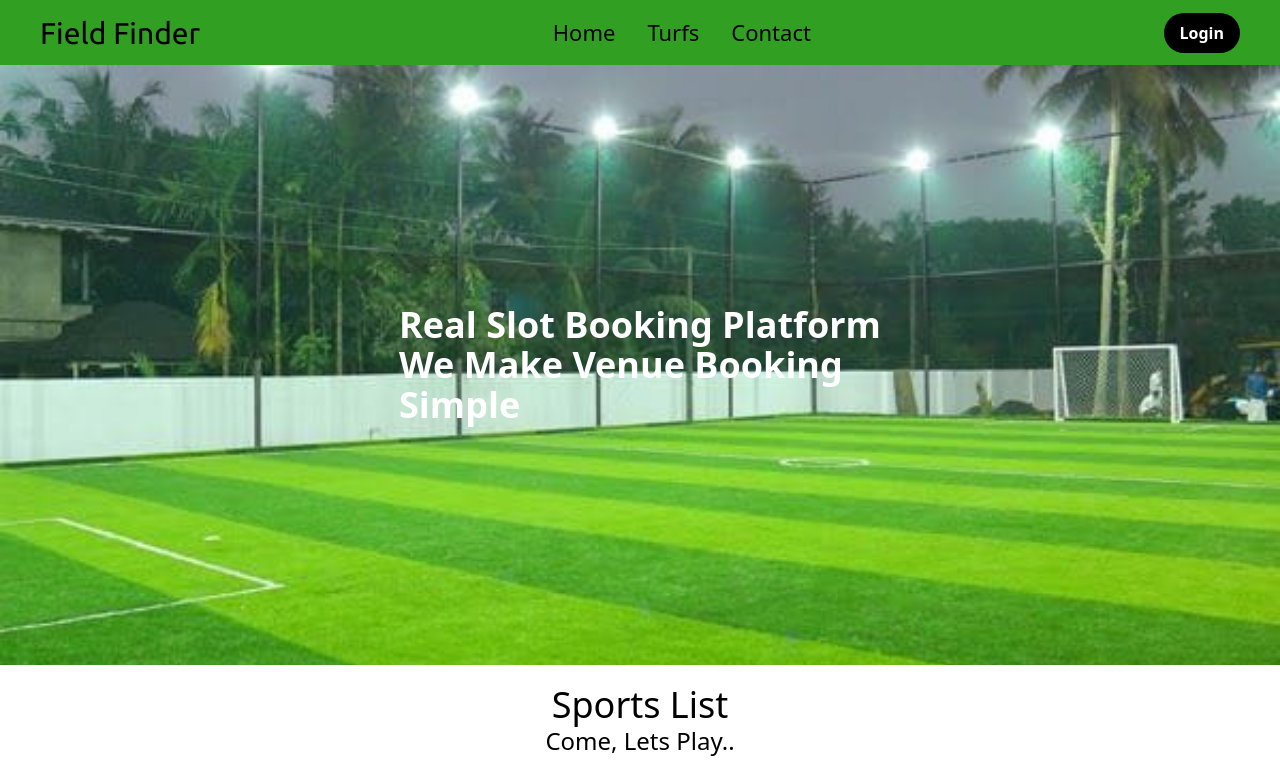
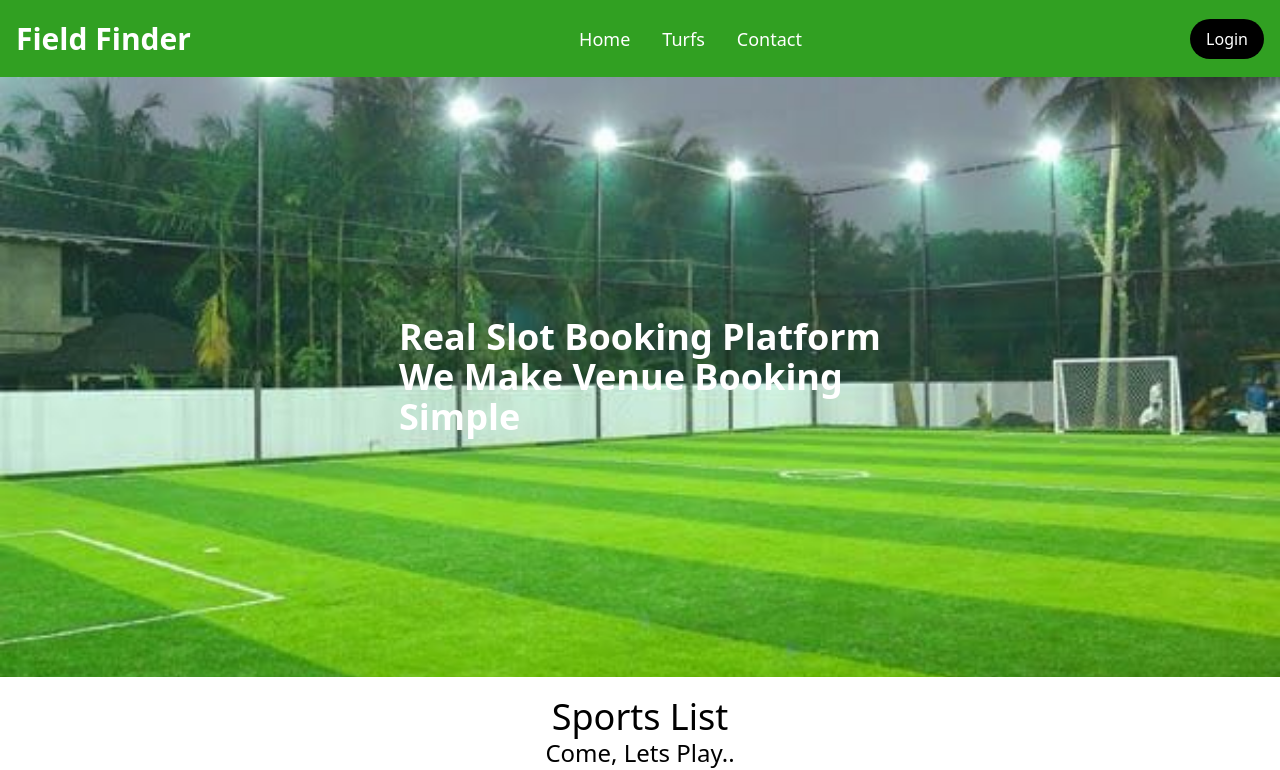
Before and after one commit to joshilalit7433/playit, a React (Create React App) app in the folder client/: page / in a window 1280 px wide. Shown: the top 770 px of the page. Built offline with nearby package versions, Linux system fonts and the light colour scheme.

Commit message:
added responsiveness in the navbar

```diff
--- a/client/src/components/Navbar.jsx
+++ b/client/src/components/Navbar.jsx
@@ -1,15 +1,16 @@
 import { useState } from "react";
-import { Link, useLocation, useNavigate } from "react-router-dom";
+import { Link, useLocation } from "react-router-dom";
 import Close from "./Close";
 import Menu from "./Menu";
-import { useSelector, useDispatch } from "react-redux";
-import { Popover, PopoverContent, PopoverTrigger } from "@radix-ui/react-popover";
-// import { logout } from "../store/authSlice"; // Import your logout action
+import { useSelector } from "react-redux";
+import {
+  Popover,
+  PopoverTrigger,
+  PopoverContent,
+} from "@radix-ui/react-popover";
 
 export default function Navbar() {
   const { user } = useSelector((store) => store.auth);
-  const dispatch = useDispatch();
-  const navigate = useNavigate();
   const location = useLocation();
 
   const isLoginOrSignupPage =
@@ -27,72 +28,60 @@ export default function Navbar() {
     setBtn(!btn);
   };
 
-  // const handleLogout = () => {
-  //   // Dispatch logout action to clear user data
-  //   dispatch(logout());
-  //   // Redirect user to the login page
-  //   navigate("/login");
-  // };
-
   return (
-    <>
-      <div className="lg:h-[65px] h-[55px] bg-[#31a022] flex items-center">
-        <nav className="flex justify-between items-center w-full px-4 lg:px-10">
+    <div className="bg-[#31a022] flex flex-row items-center justify-between p-4 relative z-50">
       {/* Brand Name */}
-          <div className="text-[30px] lg:text-3xl font-Ubun text-black">
-            Field Finder
+      <div className="text-[24px] lg:text-[30px] font-bold text-white">
+        <Link to="/">Field Finder</Link>
       </div>
 
       {/* Desktop Links */}
-          <div className="hidden lg:flex lg:gap-x-8 lg:text-[22px]">
-            {links.map((val) => (
-              <ul key={val.id}>
-                <li className="relative group">
-                  <Link to={val.link} className="hover:text-gray-900 text-black">
-                    {val.name}
+      <div className="hidden lg:flex lg:items-center lg:space-x-8 lg:justify-center lg:flex-1">
+        {links.map((link) => (
+          <Link
+            key={link.id}
+            to={link.link}
+            className="text-white hover:text-gray-300 text-lg"
+          >
+            {link.name}
           </Link>
-                  <span className="absolute left-0 bottom-0 w-full h-[2px] bg-white transform scale-x-0 group-hover:scale-x-100 transition-transform duration-300"></span>
-                </li>
-              </ul>
         ))}
       </div>
 
-          {/* Desktop Greeting and Profile */}
-          <div className="hidden lg:flex lg:items-center">
+      {/* Login/Profile Section */}
+      <div className="hidden lg:flex lg:items-center relative z-50">
         {!user ? (
           !isLoginOrSignupPage && (
-                <Link to="/login">
-                  <button className="bg-black hover:bg-gray-800 text-white font-bold py-2 px-4 rounded-full transition-colors duration-300">
+            <Link
+              to="/login"
+              className="bg-black text-white px-4 py-2 rounded-full text-center hover:bg-gray-800 transition"
+            >
               Login
-                  </button>
             </Link>
           )
         ) : (
           <Popover>
-                <PopoverTrigger>
-                  <div className="flex items-center cursor-pointer">
-                    <span className="text-black font-bold mr-4">
+            <PopoverTrigger asChild>
+              <div className="flex items-center space-x-2 cursor-pointer">
+                <span className="text-white font-medium">
                   Hello, {user.fullname}
                 </span>
                 <img
                   src="./images/profileImage.jpg"
                   alt="Profile"
-                      className="w-[40px] h-[40px] rounded-full object-cover"
+                  className="w-8 h-8 rounded-full object-cover"
                 />
               </div>
             </PopoverTrigger>
             <PopoverContent
               align="end"
-                  className="p-2 bg-white rounded-lg shadow-lg border border-gray-200"
+              className="p-4 bg-white rounded-lg shadow-md border border-gray-300 z-50"
             >
-                  <ul className="flex flex-col text-sm">
-                    <li className="py-2 px-4 hover:bg-gray-100 cursor-pointer">
+              <ul className="flex flex-col space-y-2 text-gray-700">
+                <li className="hover:bg-gray-100 py-2 px-4 rounded-md cursor-pointer">
                   <Link to="/userprofile">Profile</Link>
                 </li>
-                    <li
-                      className="py-2 px-4 hover:bg-gray-100 cursor-pointer"
-
-                    >
+                <li className="hover:bg-gray-100 py-2 px-4 rounded-md cursor-pointer">
                   Logout
                 </li>
               </ul>
@@ -102,54 +91,54 @@ export default function Navbar() {
       </div>
 
       {/* Mobile Toggle Button */}
-          <div className="lg:hidden flex items-center">
-            <button className="h-[25px] w-[25px]" onClick={toggleBtn}>
+      <div className="lg:hidden flex">
+        <button
+          onClick={toggleBtn}
+          className="text-white"
+          style={{ width: "25px", height: "25px" }}
+        >
           {btn ? <Close /> : <Menu />}
         </button>
       </div>
-        </nav>
 
       {/* Mobile Menu */}
       <div
-          className={`transition-all duration-500 ease-in-out ${
-            btn ? "max-h-screen opacity-100" : "max-h-0 opacity-0"
-          } overflow-hidden lg:hidden`}
+        className={`lg:hidden absolute top-[60px] left-0 w-full ${
+          btn ? "block" : "hidden"
+        } bg-black text-white p-4 space-y-4 z-50`}
       >
-          <div className="bg-white opacity-95">
-            <ul className="text-2xl mt-[20px] pt-[20px] text-black w-screen flex flex-col align-center items-center h-screen">
-              {links.map((val) => (
-                <li key={val.id} className="hover:text-[#576CBC] my-[15px]">
-                  <Link to={val.link} onClick={toggleBtn}>
-                    {val.name}
+        {links.map((link) => (
+          <Link
+            key={link.id}
+            to={link.link}
+            onClick={toggleBtn}
+            className="block hover:text-gray-300 text-lg"
+          >
+            {link.name}
           </Link>
-                </li>
         ))}
 
-              {/* Mobile Greeting and Profile */}
         {!user ? (
           !isLoginOrSignupPage && (
-                  <li className="hover:text-[#576CBC] my-[15px]">
-                    <Link to="/login" onClick={toggleBtn}>
+            <Link
+              to="/login"
+              onClick={toggleBtn}
+              className="block bg-gray-700 text-white px-4 py-2 rounded-full text-center hover:bg-gray-800 transition"
+            >
               Login
             </Link>
-                  </li>
           )
         ) : (
-                <div className="flex flex-col items-center">
-                  <p className="text-black font-bold mb-2">
-                    Hello, {user.fullname}
-                  </p>
+          <div className="flex flex-col items-center space-y-2">
+            <span className="text-white">Hello, {user.fullname}</span>
             <img
               src="./images/profileImage.jpg"
               alt="Profile"
-                    className="w-[40px] h-[40px] rounded-full object-cover"
+              className="w-8 h-8 rounded-full object-cover"
             />
           </div>
         )}
-            </ul>
       </div>
     </div>
-      </div>
-    </>
   );
 }
```
Lines whose indentation alone changed are shown as unchanged.
